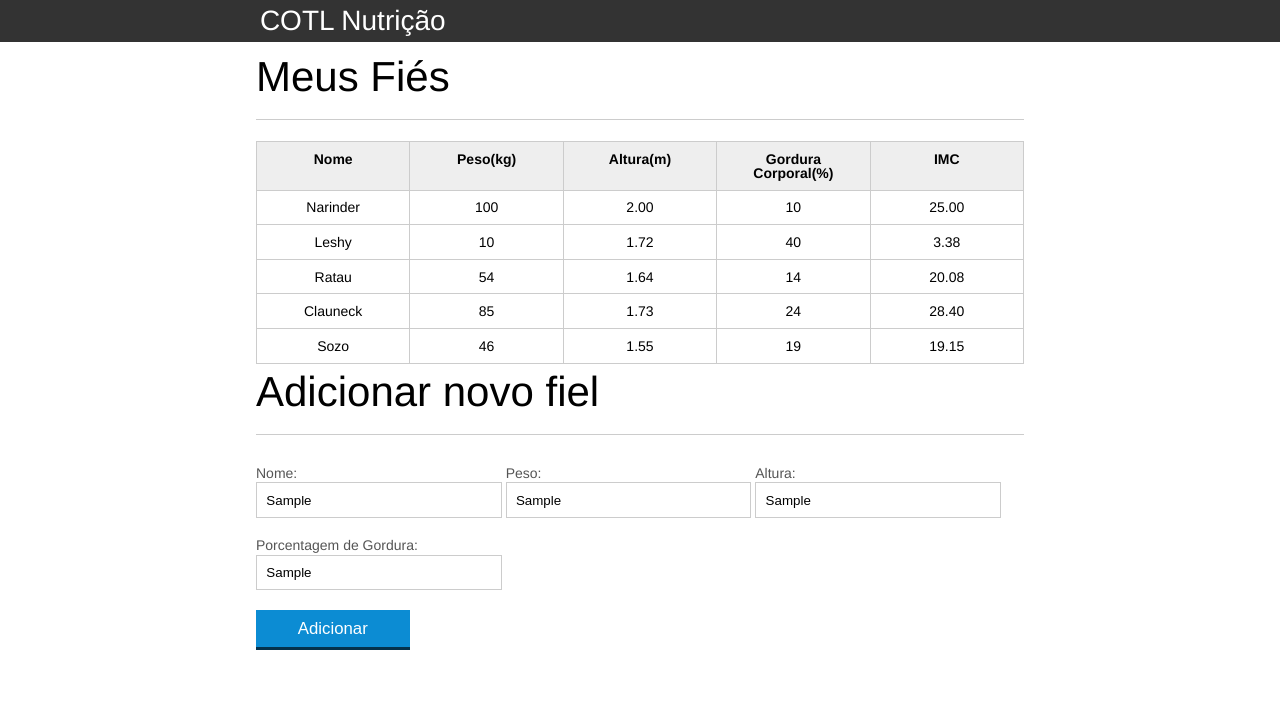
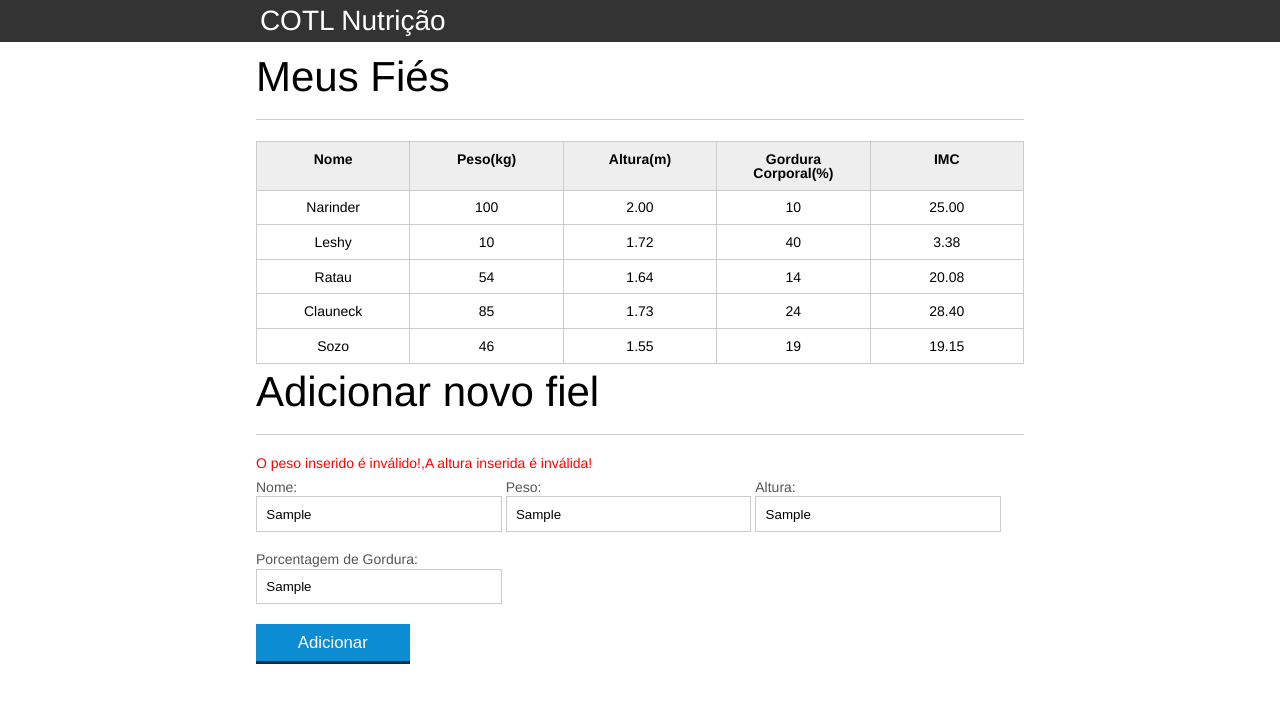
Before and after one commit to Arcane2009/Tabela-Nutri-o, a plain HTML site: page Tabela-Nutri-o-main/index.html in a window 1280 px wide. Both pictures are taken after typing "Sample", "Sample", "Sample", "Sample" into the empty fields and a click on the button "Adicionar". Drawn offline with Linux system fonts and the light colour scheme.

Commit message:
Add files via upload

```diff
--- a/Tabela-Nutri-o-main/css/index.css
+++ b/Tabela-Nutri-o-main/css/index.css
@@ -113,3 +113,6 @@ button[disabled=disabled], button:disabled {
 .paciente-invalido{
 	background-color: red;
 }
+#mensagem-erro{
+	color: red;
+}
--- a/Tabela-Nutri-o-main/index.html
+++ b/Tabela-Nutri-o-main/index.html
@@ -68,6 +68,7 @@
 		</main>
 		<section class="container">
 			<h2 id="titulo-form">Adicionar novo fiel</h2>
+			<span id="mensagem-erro"></span>
 			<form id="form-adiciona">
 				<div class="grupo">
 					<label for="nome">Nome:</label>
--- a/Tabela-Nutri-o-main/js/formulario.js
+++ b/Tabela-Nutri-o-main/js/formulario.js
@@ -7,18 +7,20 @@ botaoAdicionar.addEventListener('click',
         //Seleciona a tag <form> a partir do id//
         var formulario = document.querySelector('#form-adiciona');
 
-        //Variaveis para acessar o valor do <input>//
+        //Cria o elemento <tr> variaveis para acessar o valor do <input>//
         var paciente = dadosPacientesFormulario(formulario);
-        console.log(paciente);
+        var pacienteTr = criaTR(paciente);
 
-        //cria o elemento <tr>//
-        var pacienteTr = criaTR(paciente);
-        if(!validarPaciente(paciente)){
+        var erros = validarPaciente(paciente);
+
+        //Impede de adicionar o paciente//
+        if(erros.length > 0){
+
+            var mensagemErro = document.querySelector("#mensagem-erro");
+            mensagemErro.textContent = erros;
             console.log("Paciente Inválido");
             return;
         }
-
-         //cria as tag <td>//
 
          var tabela = document.querySelector("#tabela-pacientes");
          tabela.appendChild(pacienteTr);
@@ -57,14 +59,16 @@ function criaTd(dado, classes){
     var td = document.createElement("td");
     td.textContent = dado;
     td.classList.add(classes);
-
     return td;
 }
 
 function validarPaciente(paciente){
-    if(validarPeso(paciente.peso)){
-        return true;
-    }else{
-        return false;
-    }
+
+    var erros = [];
+
+    if(!validarPeso(paciente.peso)) erros.push("O peso inserido é inválido!");
+
+    if(!validarAltura(paciente.altura)) erros.push("A altura inserida é inválida!");
+
+    return erros;
 }
```
Also changed, not shown: Tabela-Nutri-o-main/js/calculadora.js (line endings or trailing spaces).
